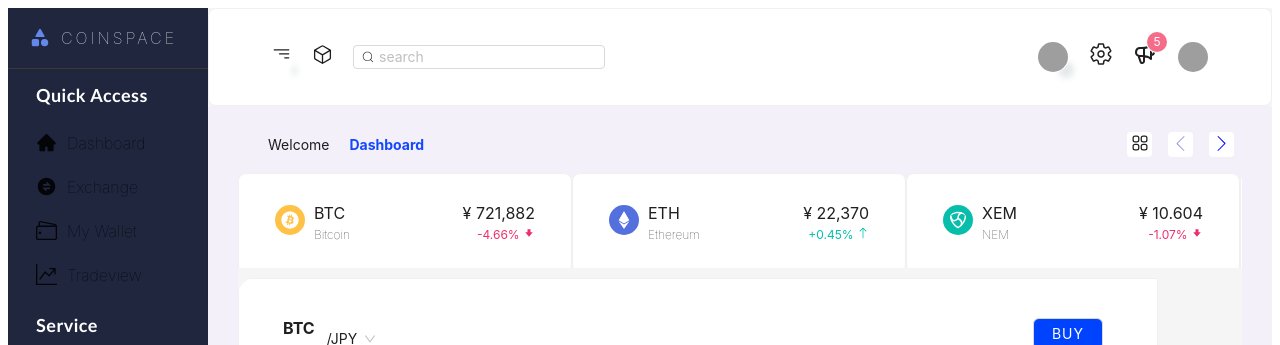
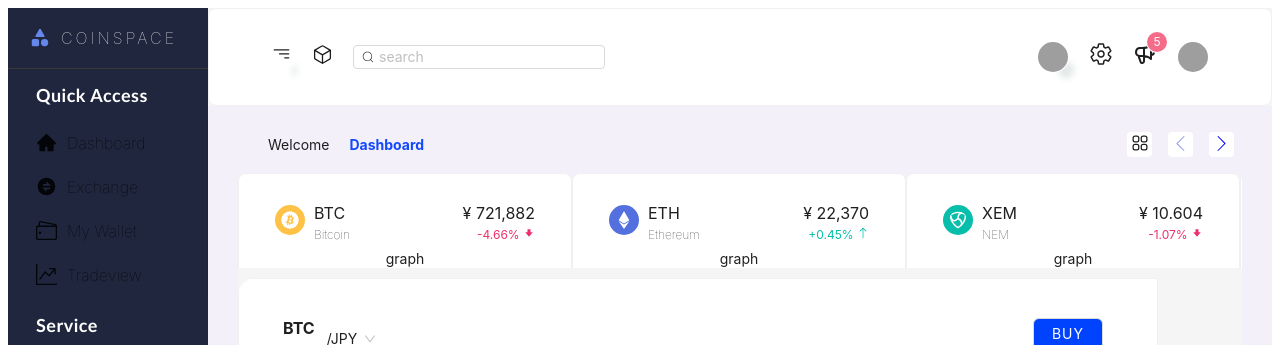
Before and after one commit to sinchana-P/Dashboard-Coinspace---Figma, a React (Vite) app: page / in a window 1280 px wide. Shown: the top 345 px of the page. Built offline with nearby package versions, Linux system fonts and the light colour scheme; grey boxes are pictures that could not be loaded.

Commit message:
updated TopSection

```diff
--- a/src/components/TopSection/TopSection.css
+++ b/src/components/TopSection/TopSection.css
@@ -70,6 +70,12 @@
   max-height: 140px;
   overflow: auto;
 }
+.card-component {
+  display: flex;
+  flex-direction: column;
+  justify-content: center;
+  align-items: center;
+}
 .top-card-each-col {
   margin-right: 5px;
   align-self: center;
--- a/src/components/TopSection/TopSection.less
+++ b/src/components/TopSection/TopSection.less
@@ -101,6 +101,10 @@
 
   .card-component {
     // margin: 0 auto;
+    display: flex;
+    flex-direction: column;
+    justify-content: center;
+    align-items: center;
   }
 
   .top-card-each-col {
--- a/src/components/TopSection/TopSection.tsx
+++ b/src/components/TopSection/TopSection.tsx
@@ -29,10 +29,12 @@
 
 
       <div className='top-section-container'>
-          {/* <Card className='card-component' className='top-card' style={{display: "flex", flexDirection: "row", justifyContent: "center", alignItems: "center"}}> */}
+
       <div className='card-component'>
             <Card >
+              <div>
                 <div className='top-card'>
+
                   <div className='top-card-each-col'>
                     <FaBitcoin size={20} style={{ color: "white", backgroundColor: "#FFC246", width: "30px", height: "30px", borderRadius: "50%", padding: "6px" }} />
                   </div>
@@ -44,14 +46,24 @@
                     <h1>¥ 721,882</h1>
                     <p className='pink-font'>-4.66%  <GoArrowDown /></p>
                   </div>
+
                 </div>
 
-                {/* <FaBitcoin size={32} className={"coin-logo"} style={{ color: "#FFC246" }} /> */}
+                <div>
+                  <div>
+                      graph
+                  </div>
+                </div>
+              </div>
+
             </Card>
           </div>
 
+
+
           <div className='card-component'>
             <Card>
+              <div>
                 <div className='top-card'>
                   <div className='top-card-each-col'>
                     <FaEthereum size={20} style={{ color: "white", backgroundColor: "#5470DE", width: "30px", height: "30px", borderRadius: "50%", padding: "6px" }}/>
@@ -65,11 +77,20 @@
                     <p className='green-font'>+0.45% <BsArrowUp /></p>
                   </div>
                 </div>
+
+                <div>
+                  <div>
+                      graph
+                  </div>
+                </div>
+
+              </div>
             </Card>
           </div>
 
           <div className='card-component'>
             <Card>
+              <div>
                 <div className='top-card'>
                   <div className='top-card-each-col'>
                     <TbBrandNem size={20} style={{ color: "white", backgroundColor: "#07BEAA", width: "30px", height: "30px", borderRadius: "50%", padding: "6px" }}/>
@@ -83,11 +104,20 @@
                     <p className='pink-font'>-1.07%  <GoArrowDown /></p>
                   </div>
                 </div>
+
+                <div>
+                  <div>
+                      graph
+                  </div>
+                </div>
+
+              </div>
             </Card>
           </div>
 
           <div className='card-component'>
             <Card>
+              <div>
                 <div className='top-card'>
                   <div className='top-card-each-col'>
                     <SiXrp size={20} style={{ color: "white", backgroundColor: "#1786C4", width: "30px", height: "30px", borderRadius: "50%", padding: "6px" }}/>
@@ -101,6 +131,13 @@
                     <p className='green-font'>+0.66% <BsArrowUp /> </p>
                   </div>
                 </div>
+              </div>
+
+              <div>
+                <div>
+                    graph
+                </div>
+              </div>
             </Card>
           </div>
       </div>
```
Lines whose indentation alone changed are shown as unchanged.
